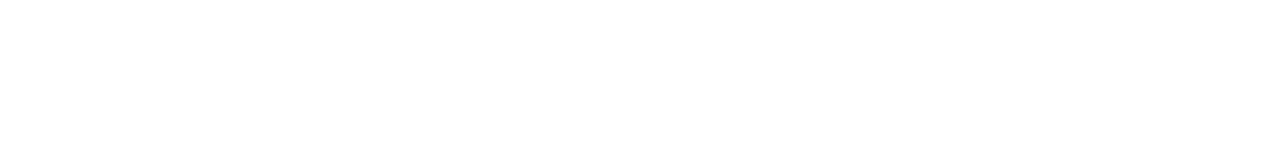
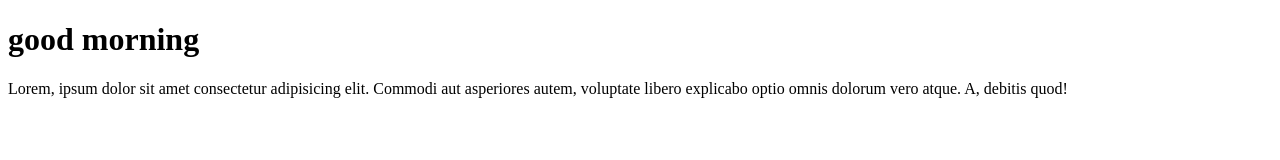
Before and after one commit to Sakshi86283636383/practiceofgit, a plain HTML site: page index.html in a window 1280 px wide. Drawn offline with Linux system fonts and the light colour scheme.

Commit message:
first commit of dev

```diff
--- a/index.html
+++ b/index.html
@@ -7,6 +7,8 @@
     </title>
 </head>
 <body>
+       <h1>good morning</h1>
+       <p>Lorem, ipsum dolor sit amet consectetur adipisicing elit. Commodi aut asperiores autem, voluptate libero explicabo optio omnis dolorum vero atque. A, debitis quod!</p>
 
 </body>
 </html>
```
